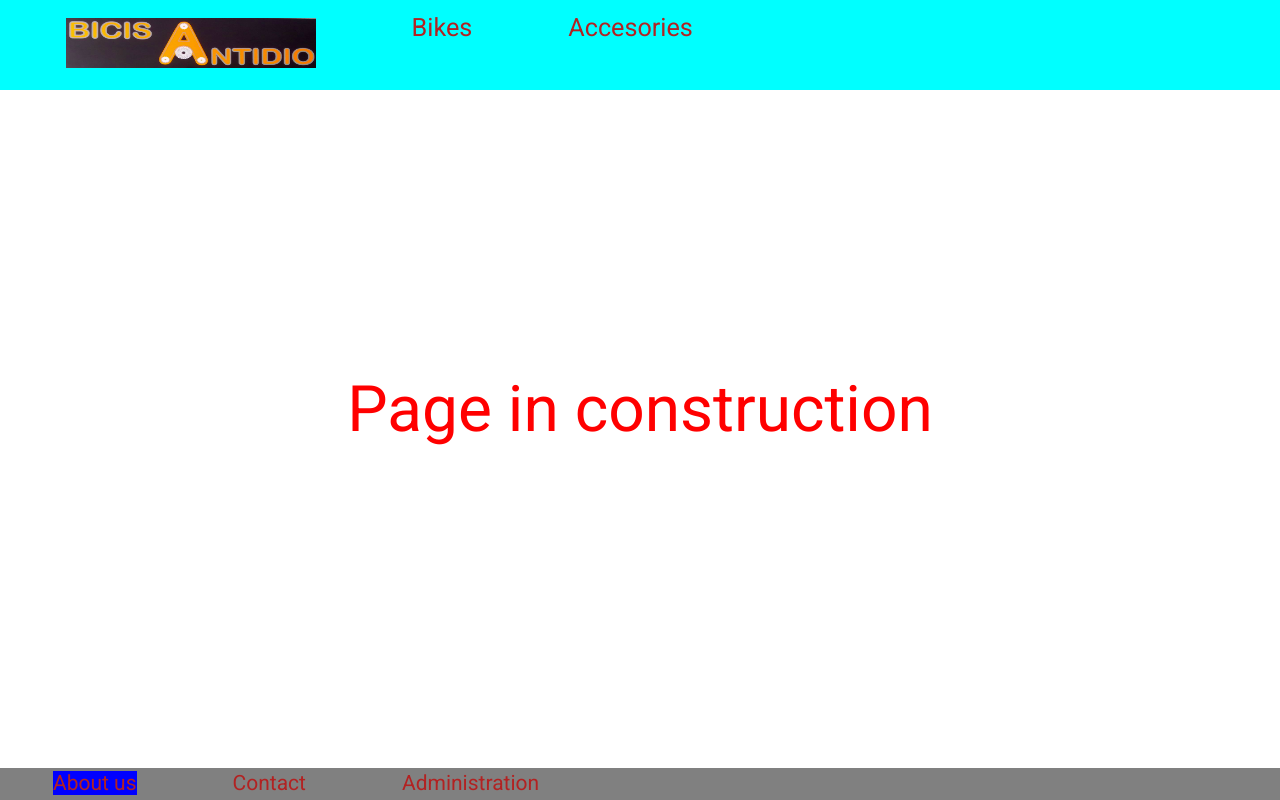
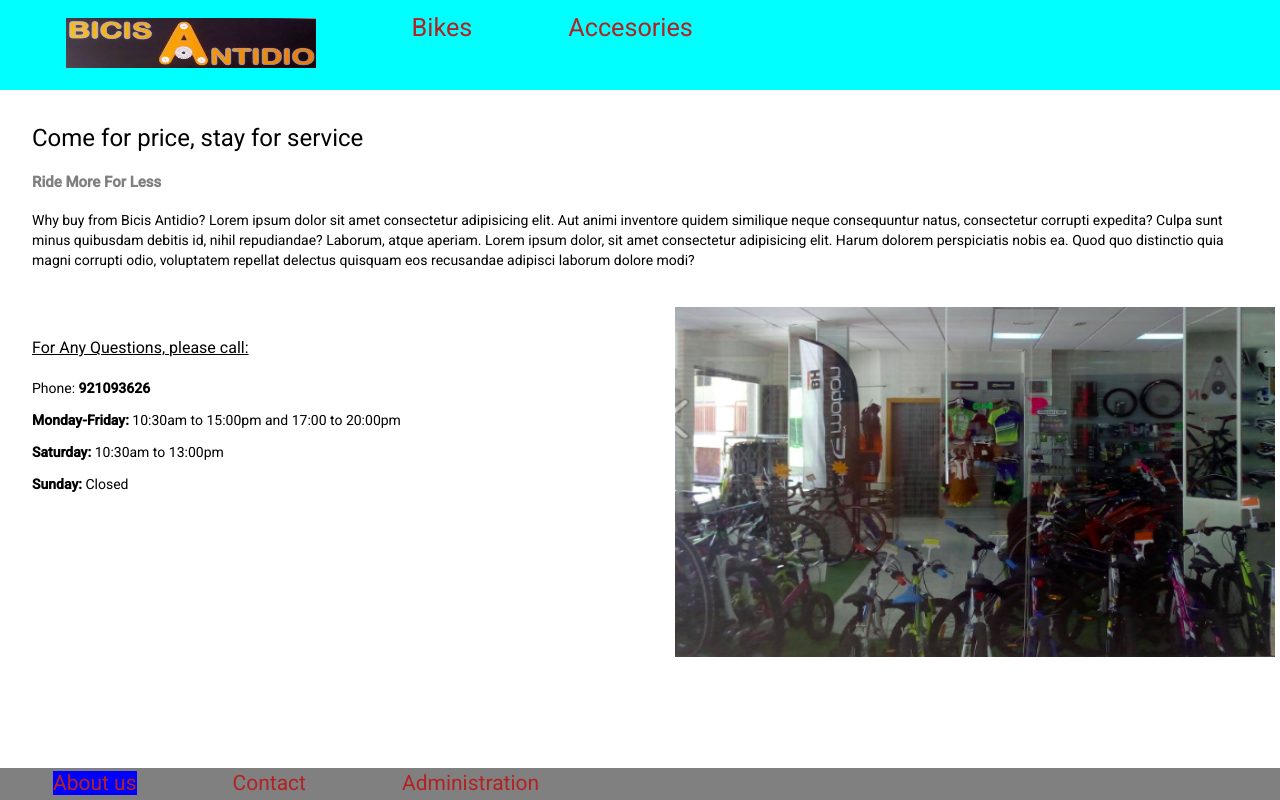
Before and after one commit to sofidelaf/Ironhack-final-project, an Angular app in the folder frontend-app/: page /information in a window 1280 px wide. Built offline with nearby package versions, Linux system fonts and the light colour scheme.

Commit message:
feat(frontend): create aboutus component

```diff
--- a/frontend-app/src/app/app-routing.module.ts
+++ b/frontend-app/src/app/app-routing.module.ts
@@ -1,5 +1,6 @@
 import { NgModule } from '@angular/core';
 import { RouterModule, Routes } from '@angular/router';
+import { AboutusComponent } from './components/aboutus/aboutus.component';
 import { ContactComponent } from './components/contact/contact.component';
 import { PagenotfoundComponent } from './components/pagenotfound/pagenotfound.component';
 import { WelcomepageComponent } from './components/welcomepage/welcomepage.component';
@@ -14,6 +15,10 @@ const routes: Routes = [
     component: ContactComponent
   },
   {
+    path: 'information',
+    component: AboutusComponent
+  },
+  {
     path: '**',
     component: PagenotfoundComponent
   }
--- a/frontend-app/src/app/app.module.ts
+++ b/frontend-app/src/app/app.module.ts
@@ -12,6 +12,7 @@ import { FormsModule, ReactiveFormsModule } from '@angular/forms';
 import { BrowserAnimationsModule } from '@angular/platform-browser/animations';
 import { MatInputModule } from '@angular/material/input';
 import { MatButtonModule } from '@angular/material/button';
+import { AboutusComponent } from './components/aboutus/aboutus.component';
 
 @NgModule({
   declarations: [
@@ -20,7 +21,8 @@ import { MatButtonModule } from '@angular/material/button';
     FooterComponent,
     PagenotfoundComponent,
     WelcomepageComponent,
-    ContactComponent
+    ContactComponent,
+    AboutusComponent
   ],
   imports: [
     BrowserModule,
--- /dev/null
+++ b/frontend-app/src/app/components/aboutus/aboutus.component.css
@@ -0,0 +1,27 @@
+#principal {
+    margin: 2rem;
+}
+
+#principal h4 {
+    color: grey;
+    font-weight: bold;
+}
+
+#aditional {
+    margin: 2rem;
+    width: 30%;
+    float: left;
+}
+
+#aditional h3 {
+    text-decoration: underline;
+}
+
+.photo {
+    width: 50%;
+    max-width: 600px;
+    height: auto;
+    max-height: 350px;
+    float: right;
+    margin: 0.3rem;
+}
--- /dev/null
+++ b/frontend-app/src/app/components/aboutus/aboutus.component.html
@@ -0,0 +1,18 @@
+<div id="principal">
+    <h1>Come for price, stay for service</h1>
+    <h4>Ride More For Less</h4>
+    <p>Why buy from Bicis Antidio? Lorem ipsum dolor sit amet consectetur adipisicing elit. Aut animi inventore quidem similique
+        neque consequuntur natus, consectetur corrupti expedita? Culpa sunt minus quibusdam debitis id, nihil repudiandae? Laborum, atque aperiam.
+        Lorem ipsum dolor, sit amet consectetur adipisicing elit. Harum dolorem perspiciatis nobis ea. Quod quo distinctio quia magni corrupti odio,
+        voluptatem repellat delectus quisquam eos recusandae adipisci laborum dolore modi?</p>
+</div>
+<div id="aditional">
+    <h3>For Any Questions, please call:</h3>
+    <p>Phone: <strong>921093626</strong></p>
+    <p><strong>Monday-Friday:</strong> 10:30am to 15:00pm and 17:00 to 20:00pm</p>
+    <p><strong>Saturday:</strong> 10:30am to 13:00pm</p>
+    <p><strong>Sunday:</strong> Closed</p>
+</div>
+<div>
+    <img class="photo" alt="shop photo" src="../../assets/img/shop-output-image.png">
+</div>
--- /dev/null
+++ b/frontend-app/src/app/components/aboutus/aboutus.component.ts
@@ -0,0 +1,15 @@
+import { Component, OnInit } from '@angular/core';
+
+@Component({
+  selector: 'app-aboutus',
+  templateUrl: './aboutus.component.html',
+  styleUrls: ['./aboutus.component.css']
+})
+export class AboutusComponent implements OnInit {
+
+  constructor() { }
+
+  ngOnInit(): void {
+  }
+
+}
--- a/frontend-app/src/app/components/contact/contact.component.html
+++ b/frontend-app/src/app/components/contact/contact.component.html
@@ -3,8 +3,8 @@
     <form (ngSubmit)="onSubmit()" [formGroup]="contactForm" id="contactForm">
         <div>
             <mat-form-field appearance="fill" class="thirty-width">
-                <mat-label>Name</mat-label>
-                <input type="text" matInput placeholder="Name..." formControlName="name">
+                <mat-label>Full Name</mat-label>
+                <input type="text" matInput formControlName="name">
                 <mat-error *ngIf="nameInput.hasError('required') && (nameInput.touched || nameInput.dirty)">
                     Name is required
                 </mat-error>
@@ -13,9 +13,18 @@
         <div>
             <mat-form-field appearance="fill" class="thirty-width">
                 <mat-label>Email</mat-label>
-                <input type="text" matInput placeholder="Email..." formControlName="email">
+                <input type="text" matInput formControlName="email">
                 <mat-error *ngIf="emailInput.invalid && emailInput.touched">
                     Please enter a valid email
+                </mat-error>
+            </mat-form-field>
+        </div>
+        <div>
+            <mat-form-field appearance="fill" class="thirty-width">
+                <mat-label>Subject</mat-label>
+                <input type="text" matInput formControlName="subject">
+                <mat-error *ngIf="subjectInput.invalid && subjectInput.touched">
+                    Please enter a valid subject
                 </mat-error>
             </mat-form-field>
         </div>
@@ -30,6 +39,6 @@
             </mat-form-field>
         </div>
 
-        <button mat-raised-button color="primary" type="submit" [disabled]="contactForm.invalid">Send</button>
+        <button mat-raised-button color="primary" type="submit" [disabled]="contactForm.invalid">SEND MESSAGE</button>
     </form>
 </div>
--- a/frontend-app/src/app/components/contact/contact.component.ts
+++ b/frontend-app/src/app/components/contact/contact.component.ts
@@ -11,17 +11,20 @@ export class ContactComponent implements OnInit {
   public contactForm: FormGroup;
   public nameInput: FormControl;
   public emailInput: FormControl;
+  public subjectInput: FormControl;
   public informationInput: FormControl;
 
   constructor() {
 
     this.nameInput = new FormControl('', [Validators.required]);
     this.emailInput = new FormControl('', [Validators.required, Validators.email]);
+    this.subjectInput = new FormControl('', [Validators.required]);
     this.informationInput = new FormControl('', [Validators.required]);
 
     this.contactForm = new FormGroup({
       name: this.nameInput,
       email: this.emailInput,
+      subject: this.subjectInput,
       information: this.informationInput
     });
   }
```
Also changed, not shown: frontend-app/src/assets/img/shop-output-image.png (added), 1 other file (tests, documents, lock files or other folders).
